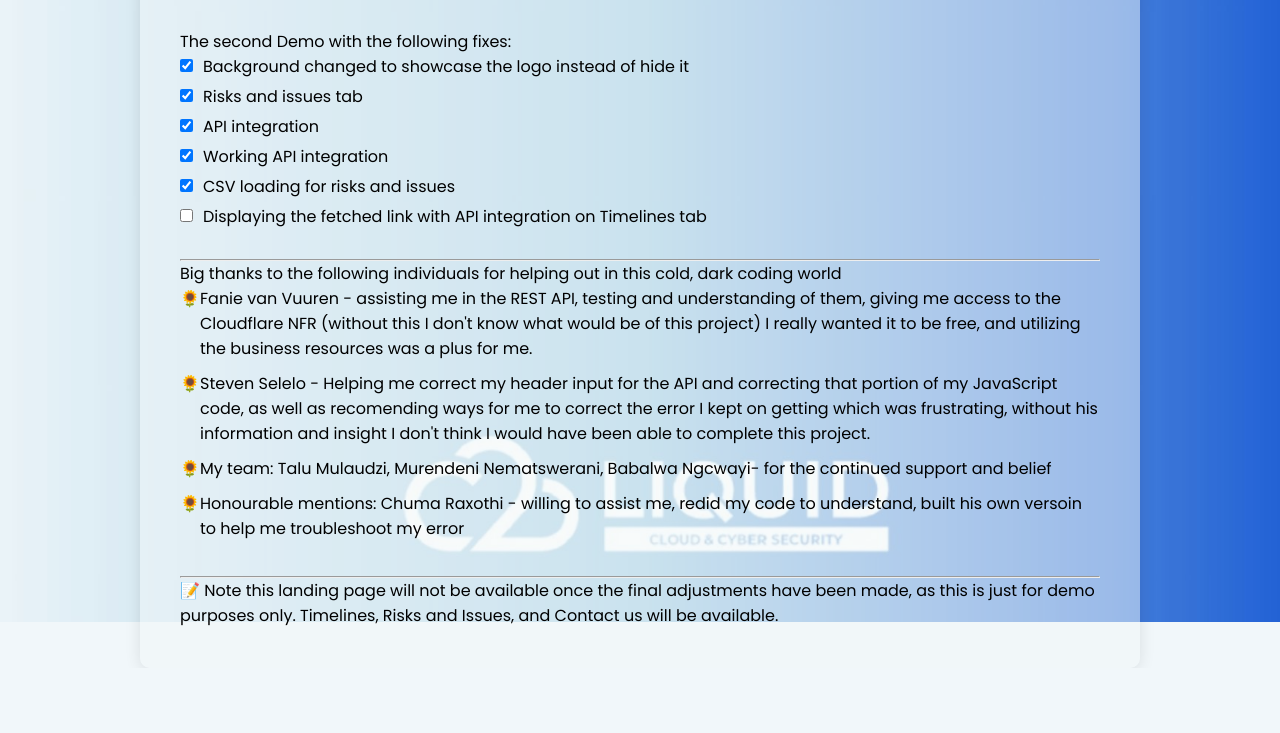
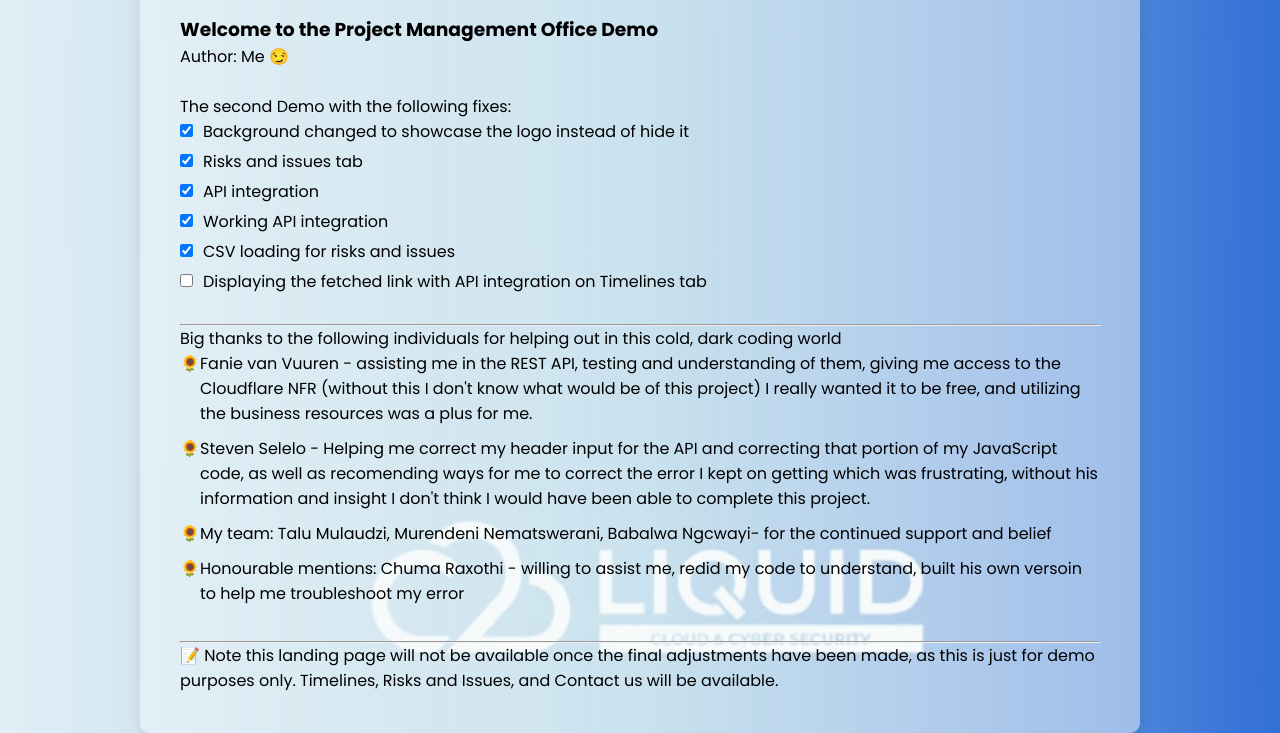
Before and after one commit to CinnamonPandafluff88/Timelines, a plain HTML site: page main.html in a window 1280 px wide. Shown: the part 178-911 px from the top of the page. Before the commit the page ends 846 px from the top, so only its background shows below. Drawn offline with Linux system fonts and the light colour scheme.

Commit message:
Update main.css

```diff
--- a/main.css
+++ b/main.css
@@ -14,9 +14,11 @@ body {
   background-size: cover;
   background-color: #f1f7fa;
   display: flex;
-  justify-content: center;
+  flex-direction: column;
+  justify-content: flex-start;
   align-items: center;
-  height: 100vh;
+  min-height: 100vh;
+  padding-top: 20px;
 }
 
 table {
```
